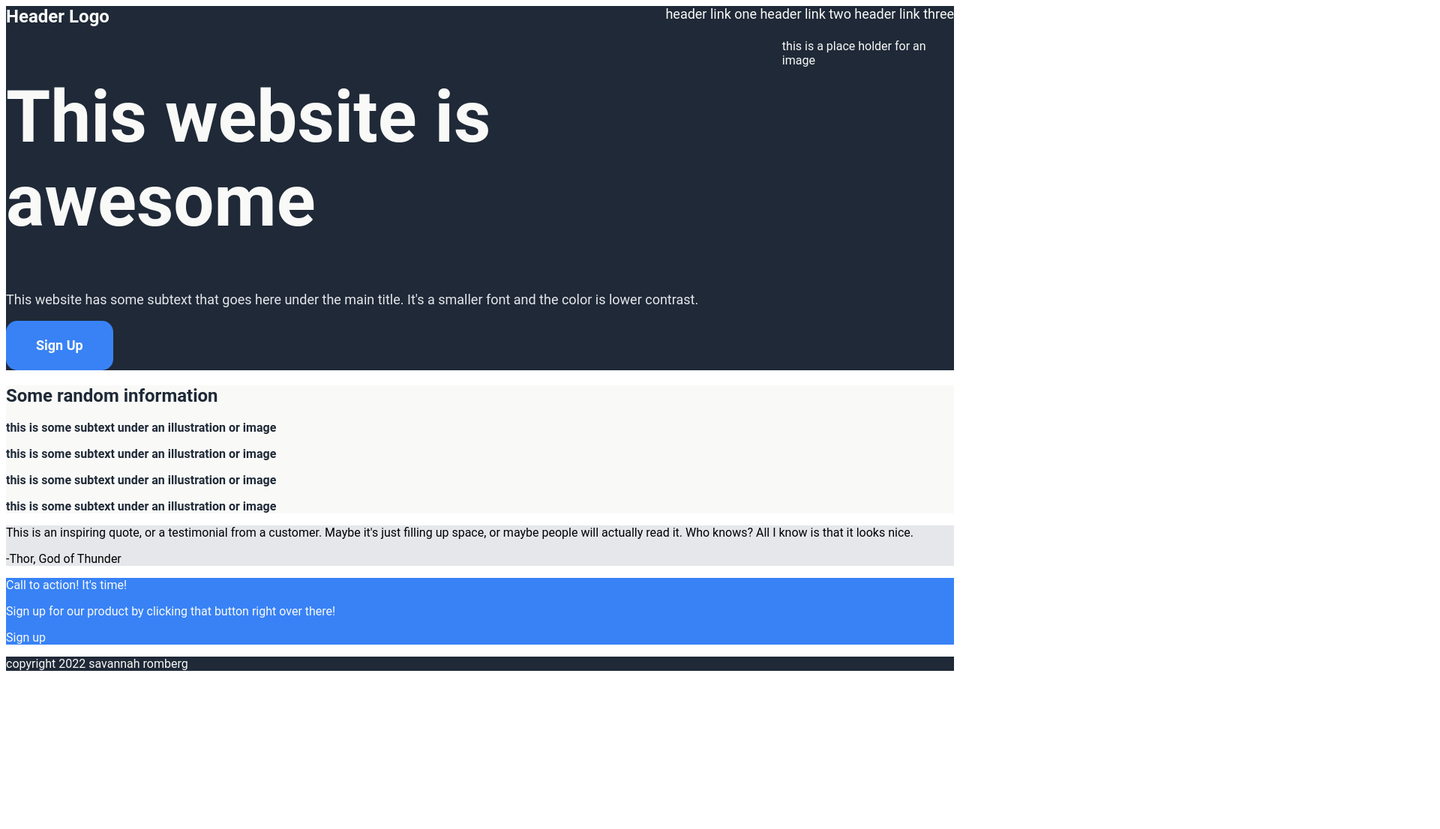
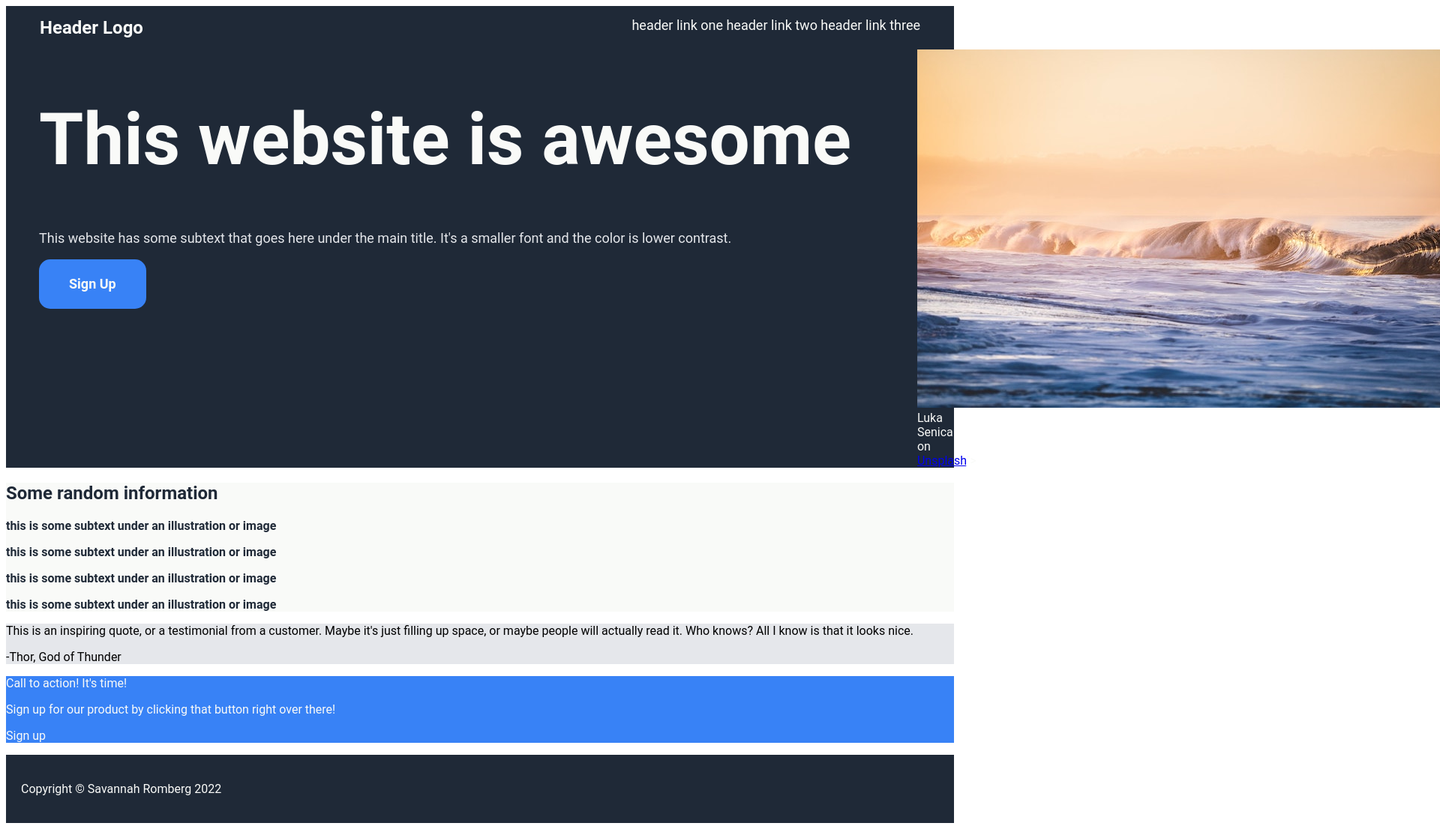
Before and after one commit to savannahromberg/odin-landingpage, a plain HTML site: page index.html in a window 1280 px wide. Shown: the whole page at 75% size, 1920 px wide, since content can reach past the window. Before the commit the page ends 911 px from the top, so only its background shows below. Drawn offline with Linux system fonts and the light colour scheme.

Commit message:
added img

```diff
--- a/index.html
+++ b/index.html
@@ -29,7 +29,9 @@
 
                     <div class="heromain-right">
                         <div class="image">
-                            <p>this is a place holder for an image</p></div>
+                            <img src="senica-oceanwaves.jpg" alt="Photo by <a href="https://unsplash.com/@flowmomedia?utm_source=unsplash&utm_medium=referral&utm_content=creditCopyText>
+                                Luka Senica</a> on <a href="https://unsplash.com/t/wallpapers?utm_source=unsplash&utm_medium=referral&utm_content=creditCopyText">Unsplash</a>">
+                        </div>
                     </div>
                 </div>
             </div>
@@ -57,7 +59,7 @@
             </div>
 
             <div class="footer">
-                <p>copyright 2022 savannah romberg</p>
+                <p>Copyright © Savannah Romberg 2022</p>
             </div>
         </body>
 </html>
--- a/style.css
+++ b/style.css
@@ -12,6 +12,7 @@
     display: flex;
     align-items: flex-start;
     justify-content: space-between;
+    padding: 15px 45px;
 }
 
 .logo {
@@ -31,6 +32,11 @@
     justify-content: space-around;
 }
 
+.heromain-right {
+    justify-content: flex-end;
+    align-self: center;
+}
+
 .title {
     font-size: 48px;
     font-weight: bolder;
@@ -44,7 +50,8 @@
 }
 
 .image {
-    align-items: space-around;
+    width: 5px;
+    height: auto;
 }
 
 .button {
@@ -75,4 +82,5 @@
 .footer {
     color: #f9faf8;
     background-color: #1f2937;
+    padding: 20px;
 }
```
Also changed, not shown: senica-oceanwaves.jpg (added).
